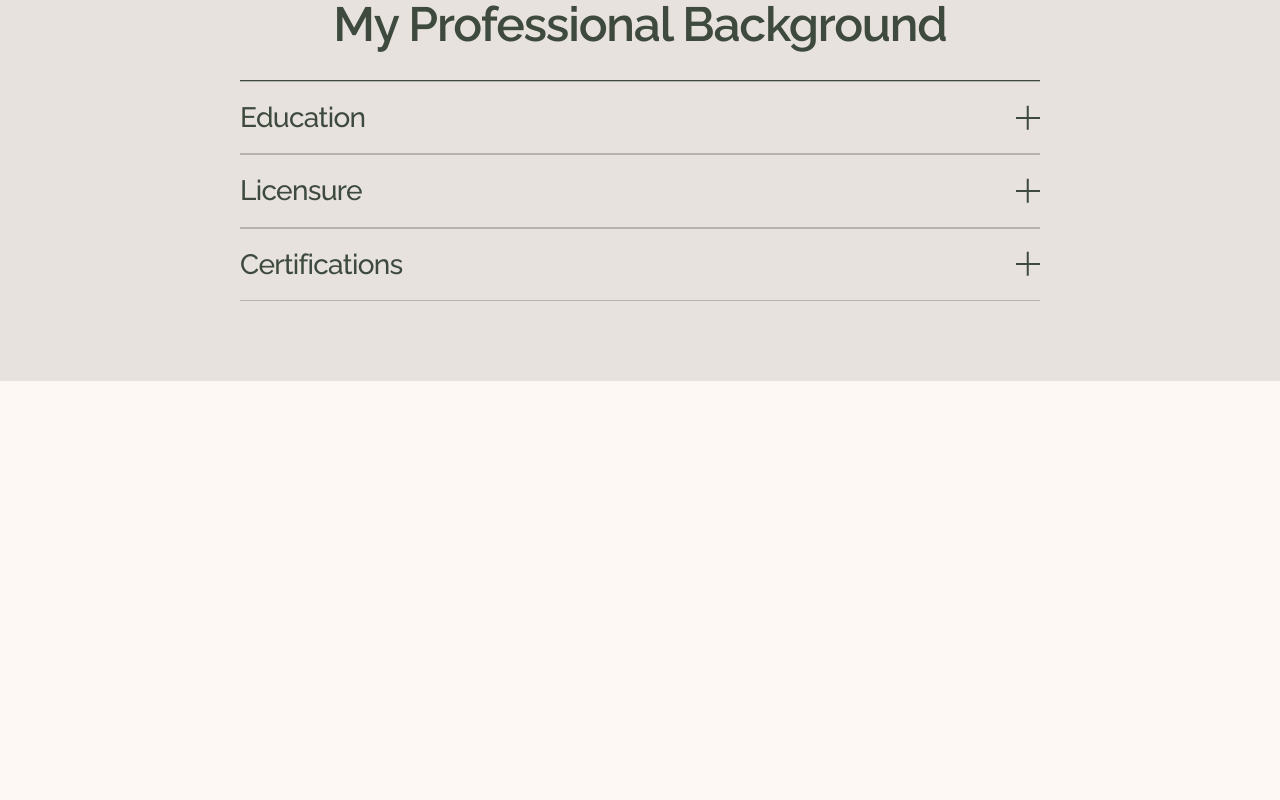
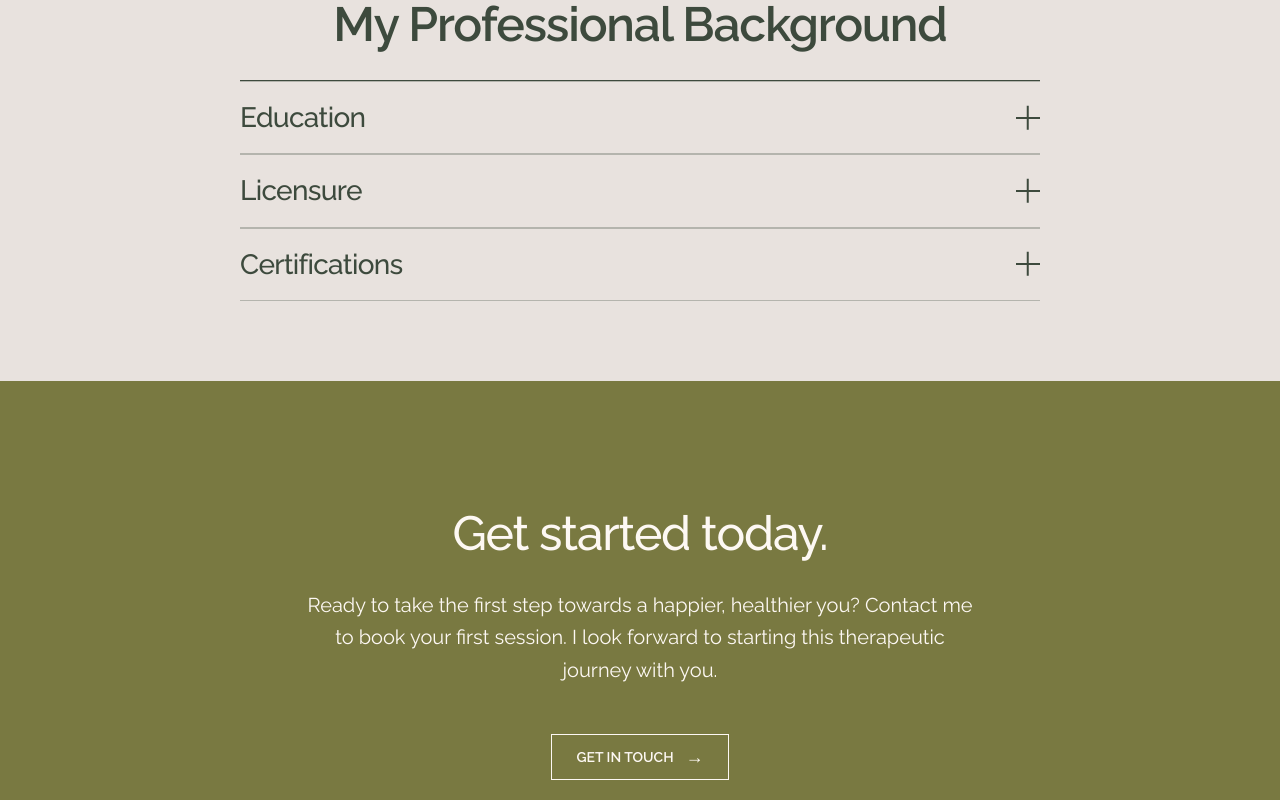
Before and after one commit to sohammk08/lilac-template, a Next.js app: page / in a window 1280 px wide. Shown: the part 5170-5970 px from the top of the page. Before the commit the page ends 5551 px from the top, so only its background shows below. Built offline with nearby package versions, Linux system fonts and the light colour scheme.

Commit message:
section: CTA

```diff
--- a/app/components/CTA.tsx
+++ b/app/components/CTA.tsx
@@ -0,0 +1,57 @@
+"use client";
+
+import { motion } from "framer-motion";
+import Link from "next/link";
+
+function CTA() {
+  return (
+    <section className="bg-[#797941] font-sans py-24 lg:py-32">
+      <div className="max-w-4xl mx-auto px-6 lg:px-12 text-center flex flex-col items-center">
+        <motion.h2
+          className="text-4xl lg:text-5xl font-medium text-[#FDF8F3] mb-8 tracking-tight"
+          initial={{ opacity: 0, y: 30 }}
+          whileInView={{ opacity: 1, y: 0 }}
+          viewport={{ once: true }}
+          transition={{ duration: 0.7, ease: [0.4, 0, 0.2, 1] }}
+        >
+          Get started today.
+        </motion.h2>
+
+        <motion.p
+          className="text-[#FDF8F3] text-lg lg:text-xl leading-relaxed mb-12 max-w-2xl"
+          initial={{ opacity: 0, y: 20 }}
+          whileInView={{ opacity: 1, y: 0 }}
+          viewport={{ once: true }}
+          transition={{ duration: 0.7, delay: 0.1, ease: [0.4, 0, 0.2, 1] }}
+        >
+          Ready to take the first step towards a happier, healthier you? Contact
+          me to book your first session. I look forward to starting this
+          therapeutic journey with you.
+        </motion.p>
+
+        <motion.div
+          initial={{ opacity: 0, y: 20 }}
+          whileInView={{ opacity: 1, y: 0 }}
+          viewport={{ once: true }}
+          transition={{ duration: 0.7, delay: 0.2, ease: [0.4, 0, 0.2, 1] }}
+        >
+          <Link
+            href="/contact"
+            className="inline-flex items-center gap-3 px-6 py-2 border border-[#FDF8F3] text-[#FDF8F3] text-sm font-semibold uppercase transition-all duration-300 hover:bg-[#FDF8F3] hover:text-[#8B8B4E]"
+          >
+            Get In Touch
+            <motion.span
+              className="text-lg"
+              whileHover={{ x: 4 }}
+              transition={{ duration: 0.2 }}
+            >
+              →
+            </motion.span>
+          </Link>
+        </motion.div>
+      </div>
+    </section>
+  );
+}
+
+export default CTA;
--- a/app/page.tsx
+++ b/app/page.tsx
@@ -1,3 +1,4 @@
+import CTA from "./components/CTA";
 import FAQ from "./components/FAQ";
 import GetInTouch from "./components/GetInTouch";
 import Hero from "./components/Hero";
@@ -16,6 +17,7 @@ function Home() {
       <TherapistIntroduction />
       <FAQ />
       <ProfBackground />
+      <CTA />
     </div>
   );
 }
```
